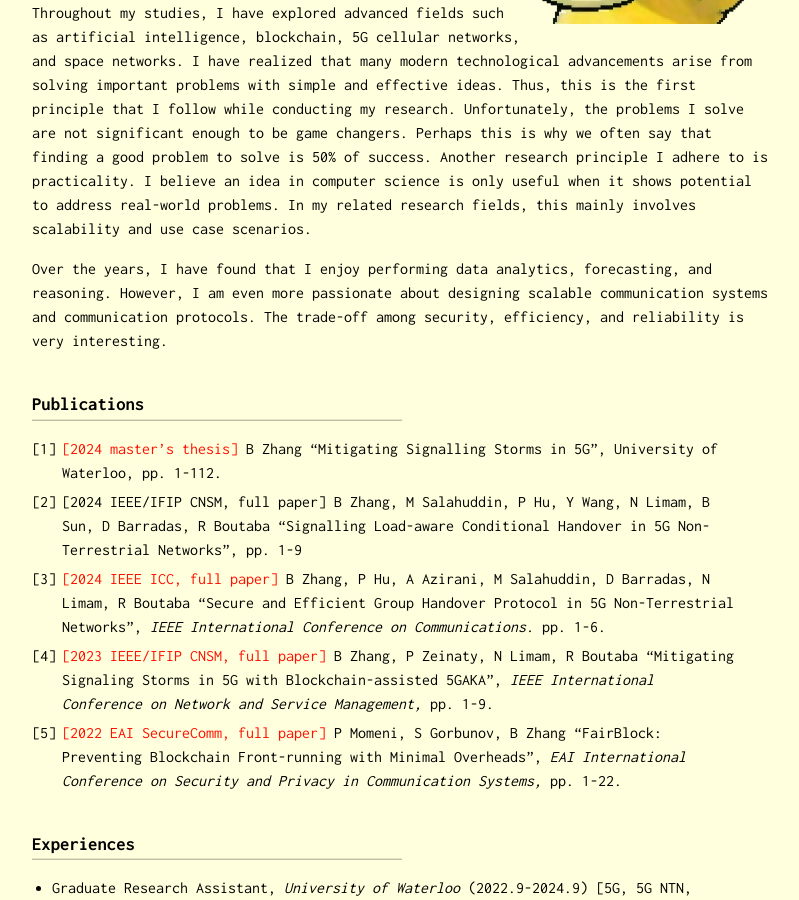
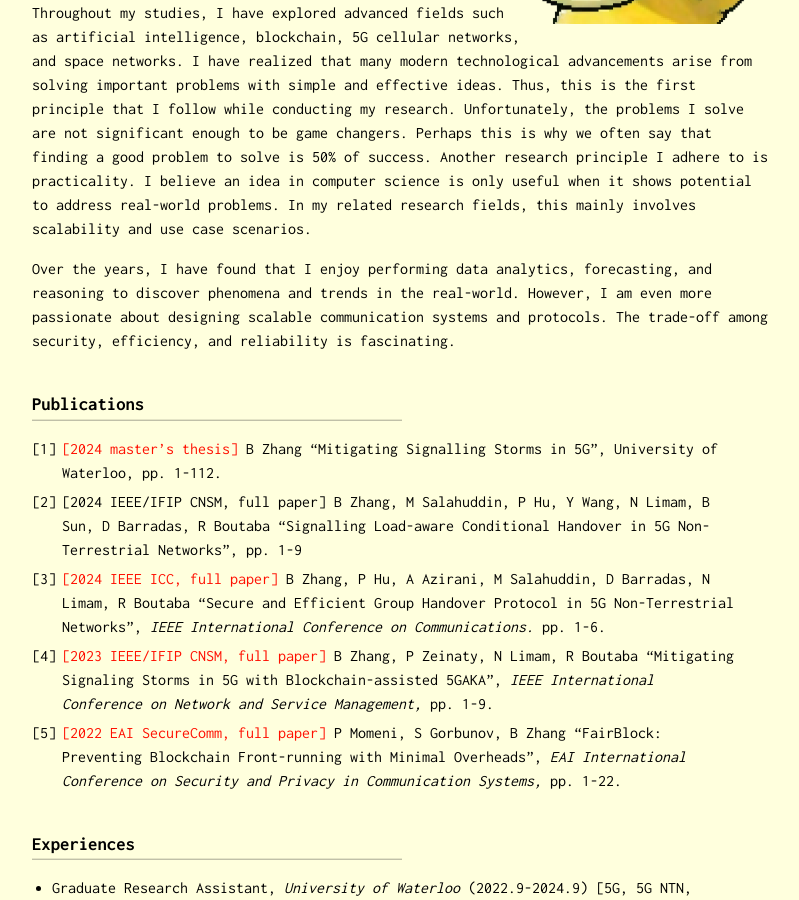
Before and after one commit to zbh888/zbh888.github.io, a Jekyll site: the page built from index.md, in a window 1280 px wide and 900 px high, scrolled down 371 px. Shown: the whole window, without its empty margins (238-1037 px from the left). Built offline with Jekyll 4.4.1, drawn with Linux system fonts in a browser that asks for light colours.

Commit message:
Update index.md

```diff
--- a/index.md
+++ b/index.md
@@ -8,7 +8,7 @@ Hello, I work as a research associate at the [David R. Cheriton School of Comput
 Throughout my studies, I have explored advanced fields such as artificial intelligence, blockchain, 5G cellular networks, and space networks.
 I have realized that many modern technological advancements arise from solving important problems with simple and effective ideas. Thus, this is the first principle that I follow while conducting my research. Unfortunately, the problems I solve are not significant enough to be game changers. Perhaps this is why we often say that finding a good problem to solve is 50% of success. Another research principle I adhere to is practicality. I believe an idea in computer science is only useful when it shows potential to address real-world problems. In my related research fields, this mainly involves scalability and use case scenarios.
 
-Over the years, I have found that I enjoy performing data analytics, forecasting, and reasoning. However, I am even more passionate about designing scalable communication systems and communication protocols. The trade-off among security, efficiency, and reliability is very interesting.
+Over the years, I have found that I enjoy performing data analytics, forecasting, and reasoning to discover phenomena and trends in the real-world. However, I am even more passionate about designing scalable communication systems and protocols. The trade-off among security, efficiency, and reliability is fascinating.
 
 ### Publications
 1. [[2024 master's thesis]](https://hdl.handle.net/10012/20808) B Zhang "Mitigating Signalling Storms in 5G", University of Waterloo, pp. 1-112.
```
